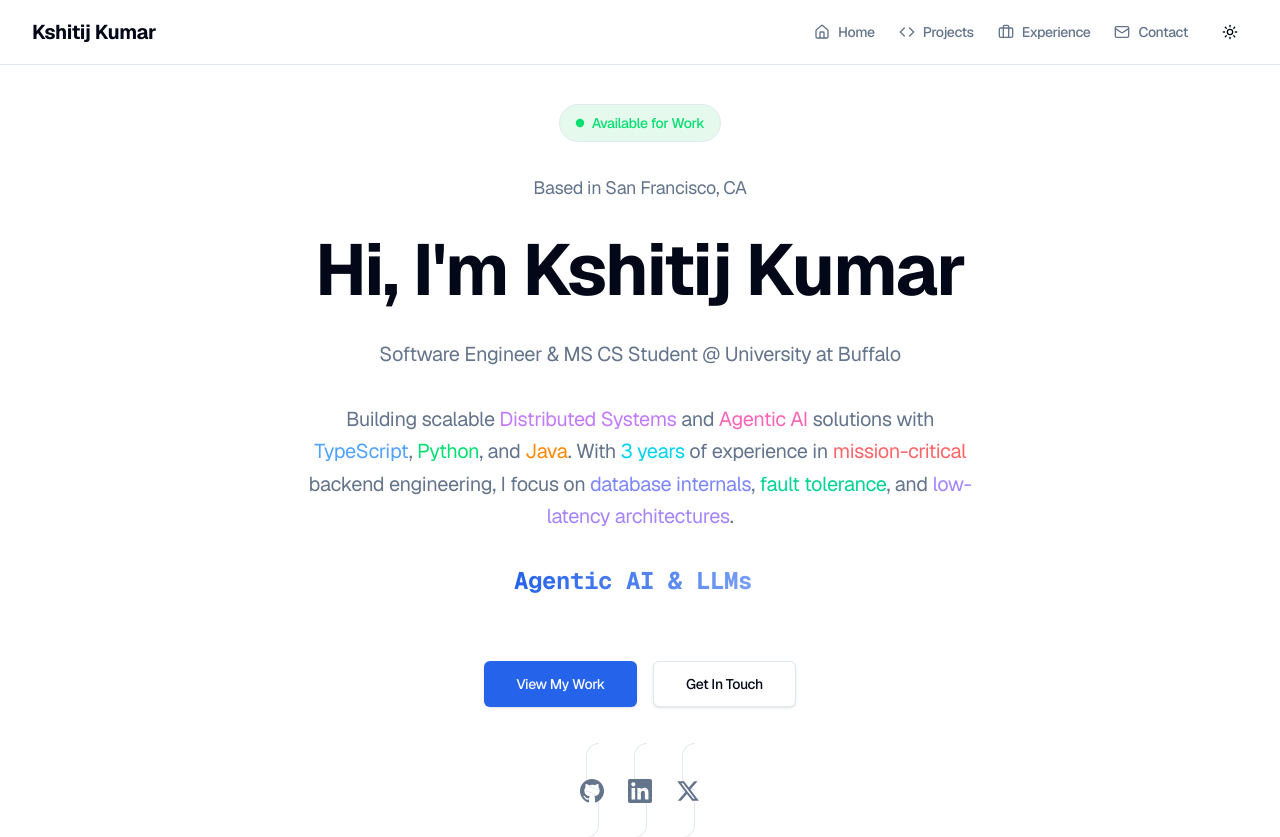
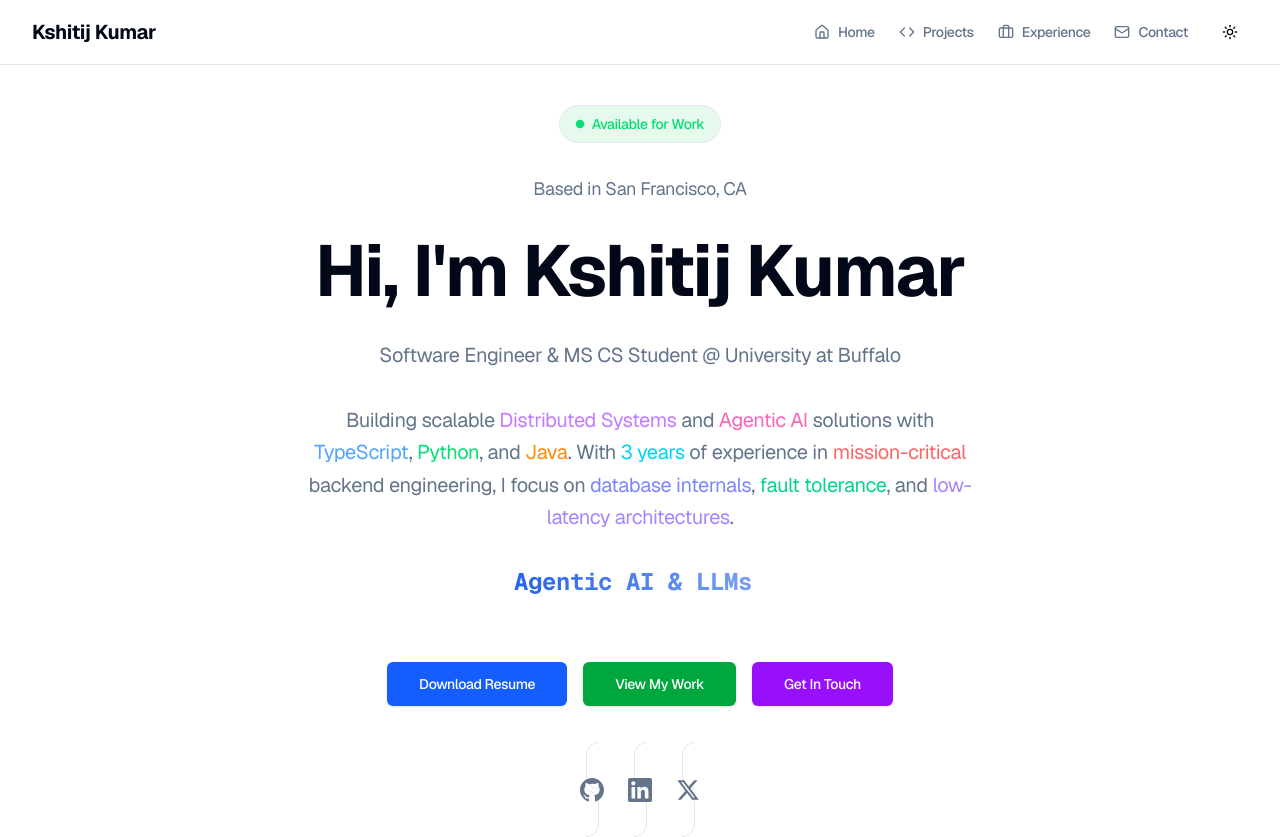
Before and after one commit to CapedCrusader03/my-portfolio, a Next.js app: page / in a window 1280 px wide. Shown: the top 837 px of the page. Built offline with nearby package versions, Linux system fonts and the light colour scheme.

Commit message:
FIxed hero buttons

```diff
--- a/src/components/hero.tsx
+++ b/src/components/hero.tsx
@@ -90,14 +90,21 @@ export function Hero() {
           className="flex flex-col sm:flex-row gap-4 justify-center pt-8"
         >
           <a
+            href="/Kshitij_Kumar_Resume.pdf"
+            download="Kshitij_Kumar_Resume.pdf"
+            className="inline-flex items-center justify-center rounded-md bg-blue-600 px-8 py-3 text-sm font-medium text-white shadow hover:bg-blue-700 transition-colors"
+          >
+            Download Resume
+          </a>
+          <a
             href="#projects"
-            className="inline-flex items-center justify-center rounded-md bg-primary px-8 py-3 text-sm font-medium text-primary-foreground shadow hover:bg-primary/90 transition-colors"
+            className="inline-flex items-center justify-center rounded-md bg-green-600 px-8 py-3 text-sm font-medium text-white shadow hover:bg-green-700 transition-colors"
           >
             View My Work
           </a>
           <a
             href="#contact"
-            className="inline-flex items-center justify-center rounded-md border border-border bg-background px-8 py-3 text-sm font-medium shadow hover:bg-accent hover:text-accent-foreground transition-colors"
+            className="inline-flex items-center justify-center rounded-md bg-purple-600 px-8 py-3 text-sm font-medium text-white shadow hover:bg-purple-700 transition-colors"
           >
             Get In Touch
           </a>
```
